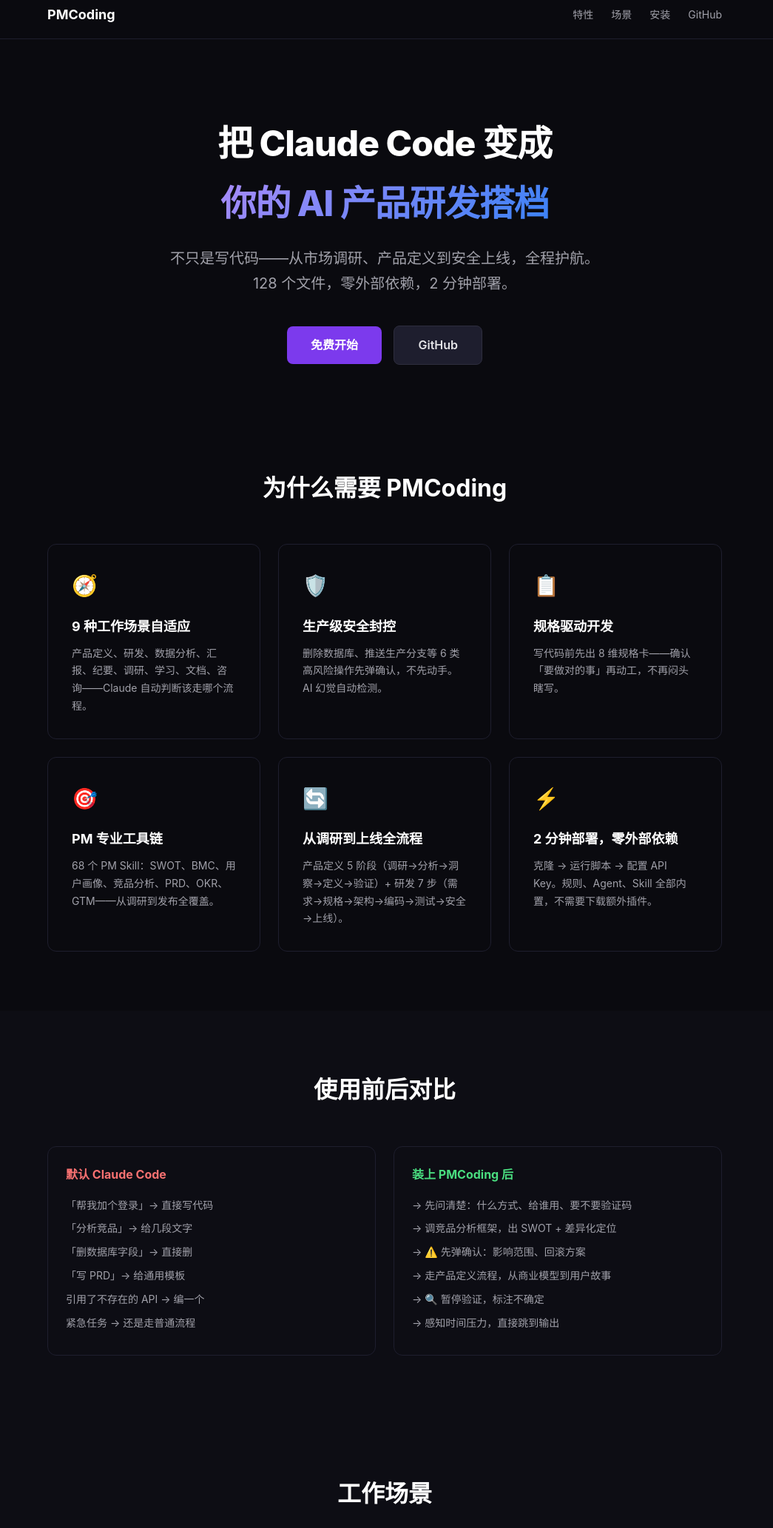
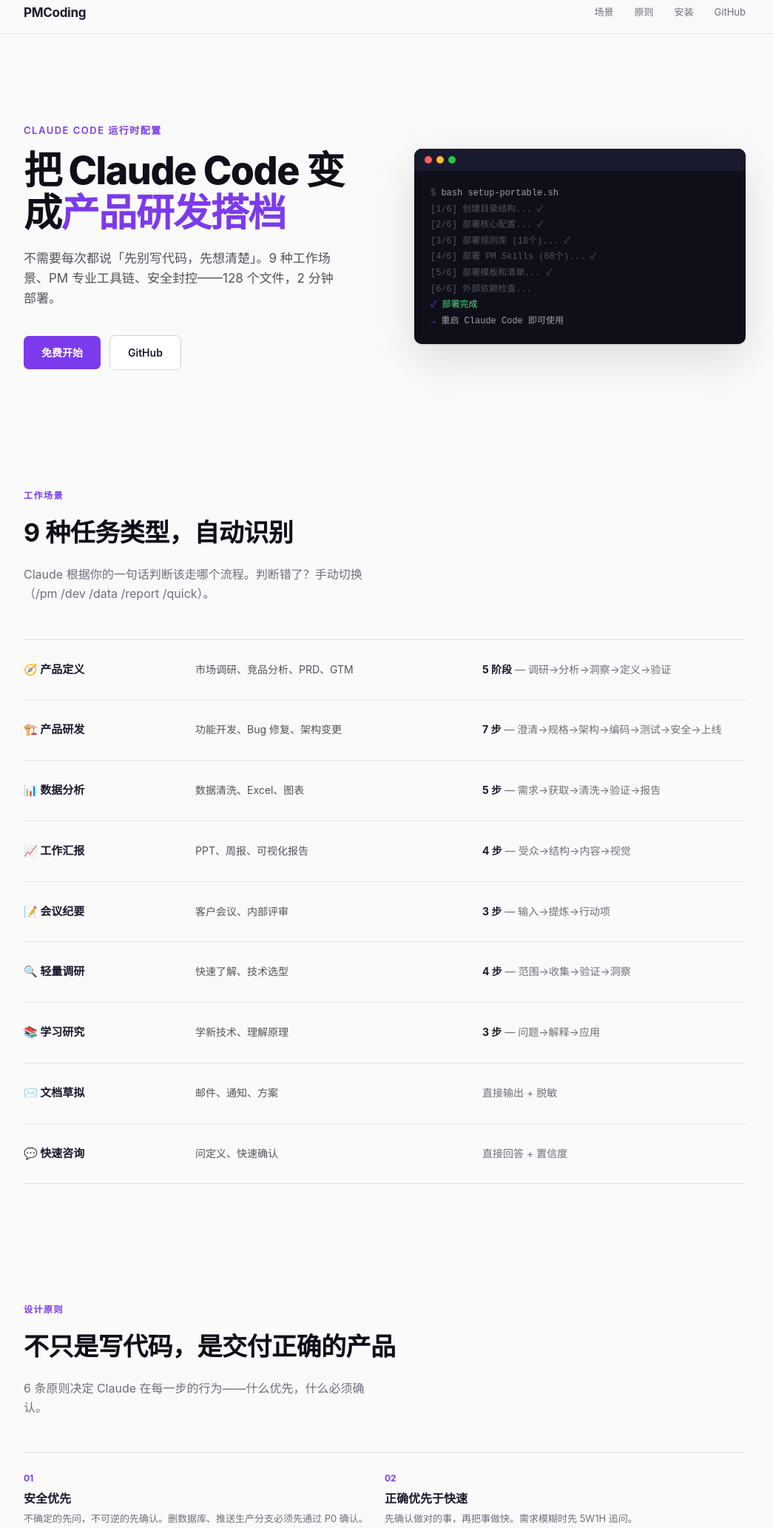
Before and after one commit to zhoupppp/pm-coding, a plain HTML site: page docs/index.html in a window 1280 px wide. Shown: the part 11-2076 px from the top of the page at 74% size, without its empty margins (120-1165 px from the left). Drawn offline with Linux system fonts and the light colour scheme.

Commit message:
design: 官网重设计 — 浅色模式 + 去卡片化
frontend-skill 审查后重写:
- 深色→浅色，单强调色 (#7c3aed)
- 终端窗口作为视觉锚点（展示部署流程）
- 6 个特性卡片→2 列边框分隔列表
- 场景表格→分行布局，去除卡片
- 精简文案，删 30% 重复内容
- 保持无外部依赖

```diff
--- a/docs/index.html
+++ b/docs/index.html
@@ -5,194 +5,273 @@
 <meta name="viewport" content="width=device-width, initial-scale=1.0">
 <title>PMCoding — 把 Claude Code 变成你的 AI 产品研发搭档</title>
 <style>
-*{box-sizing:border-box;margin:0;padding:0}
-body{font-family:-apple-system,BlinkMacSystemFont,"Segoe UI",sans-serif;background:#0a0a0f;color:#e4e4e7;line-height:1.7}
-.container{max-width:960px;margin:0 auto;padding:0 24px}
-nav{padding:16px 0;border-bottom:1px solid #1e1e2e}
-nav .container{display:flex;justify-content:space-between;align-items:center}
-nav a{color:#a1a1aa;text-decoration:none;font-size:14px}
-nav a:hover{color:#fff}
-.hero{padding:100px 0 60px;text-align:center}
-.hero h1{font-size:48px;font-weight:800;color:#fff;margin-bottom:16px;letter-spacing:-1px}
-.hero .gradient{background:linear-gradient(135deg,#a78bfa,#3b82f6);-webkit-background-clip:text;-webkit-text-fill-color:transparent}
-.hero p{font-size:20px;color:#a1a1aa;max-width:600px;margin:0 auto 40px}
-.btn{display:inline-block;padding:12px 32px;border-radius:8px;font-size:16px;font-weight:600;text-decoration:none;transition:all .2s}
-.btn-primary{background:#7c3aed;color:#fff;margin-right:12px}
+*,*::before,*::after{box-sizing:border-box;margin:0;padding:0}
+body{font-family:-apple-system,BlinkMacSystemFont,"Segoe UI",Roboto,sans-serif;color:#1a1a2e;background:#fafafa;line-height:1.65;-webkit-font-smoothing:antialiased}
+a{color:inherit}
+
+/* nav */
+nav{position:sticky;top:0;z-index:10;background:rgba(250,250,250,.85);backdrop-filter:blur(12px);border-bottom:1px solid #e5e5ea;padding:14px 0}
+nav .inner{max-width:1040px;margin:0 auto;padding:0 32px;display:flex;justify-content:space-between;align-items:center}
+nav .brand{font-size:17px;font-weight:700;color:#1a1a2e;text-decoration:none;letter-spacing:-.3px}
+nav .links{display:flex;gap:28px}
+nav .links a{font-size:13px;color:#6e6e7a;text-decoration:none;transition:color .15s}
+nav .links a:hover{color:#1a1a2e}
+
+/* hero */
+.hero{padding:120px 32px 80px;max-width:1040px;margin:0 auto;display:grid;grid-template-columns:1fr 1fr;gap:80px;align-items:center}
+.hero-eyebrow{font-size:13px;font-weight:600;color:#7c3aed;text-transform:uppercase;letter-spacing:1.5px;margin-bottom:16px}
+.hero h1{font-size:52px;font-weight:800;color:#0f0f1a;line-height:1.08;letter-spacing:-1.5px;margin-bottom:20px}
+.hero h1 span{color:#7c3aed}
+.hero p{font-size:17px;color:#52525b;max-width:420px;margin-bottom:36px;line-height:1.6}
+.hero .actions{display:flex;gap:12px;align-items:center}
+.btn{display:inline-flex;align-items:center;padding:11px 24px;border-radius:7px;font-size:14px;font-weight:600;text-decoration:none;transition:all .15s;cursor:pointer;border:none}
+.btn-primary{background:#7c3aed;color:#fff}
 .btn-primary:hover{background:#6d28d9}
-.btn-secondary{background:#1e1e2e;color:#e4e4e7;border:1px solid #2e2e3e}
-.btn-secondary:hover{background:#2e2e3e}
-.features{padding:80px 0}
-.features h2{font-size:32px;text-align:center;margin-bottom:48px;color:#fff}
-.feature-grid{display:grid;grid-template-columns:repeat(auto-fit,minmax(280px,1fr));gap:24px}
-.feature{border:1px solid #1e1e2e;border-radius:12px;padding:32px;transition:border-color .2s}
-.feature:hover{border-color:#7c3aed}
-.feature-icon{font-size:28px;margin-bottom:16px}
-.feature h3{font-size:18px;color:#fff;margin-bottom:8px}
-.feature p{color:#a1a1aa;font-size:14px}
-.scenarios{padding:80px 0;background:#0d0d14}
-.scenarios h2{font-size:32px;text-align:center;margin-bottom:48px;color:#fff}
-.table-wrap{overflow-x:auto}
-table{width:100%;border-collapse:collapse}
-th,td{padding:12px 16px;text-align:left;border-bottom:1px solid #1e1e2e}
-th{color:#a1a1aa;font-size:12px;text-transform:uppercase}
-td{font-size:14px}.td-type{font-weight:600;white-space:nowrap}
-.install{padding:80px 0}
-.install h2{font-size:32px;text-align:center;margin-bottom:48px;color:#fff}
-.code-block{background:#1e1e2e;border-radius:8px;padding:20px 24px;margin:16px 0;overflow-x:auto;position:relative}
-.code-block code{font-family:"JetBrains Mono",monospace;font-size:13px;color:#e4e4e7;white-space:pre}
-.step-label{color:#a78bfa;font-size:12px;font-weight:600;margin-bottom:4px}
-.before-after{padding:80px 0;background:#0d0d14}
-.before-after h2{font-size:32px;text-align:center;margin-bottom:48px;color:#fff}
-.compare-grid{display:grid;grid-template-columns:1fr 1fr;gap:24px}
-.compare-card{border:1px solid #1e1e2e;border-radius:12px;padding:24px}
-.compare-card h3{font-size:16px;margin-bottom:16px}
-.compare-card.bad h3{color:#f87171}
-.compare-card.good h3{color:#4ade80}
-.compare-card p{font-size:14px;color:#a1a1aa;margin-bottom:8px}
-.cta{padding:100px 0;text-align:center}
-.cta h2{font-size:36px;color:#fff;margin-bottom:16px}
-.cta p{color:#a1a1aa;font-size:18px;margin-bottom:40px}
-footer{padding:32px 0;border-top:1px solid #1e1e2e;text-align:center}
-footer p{color:#52525b;font-size:13px}
-footer a{color:#a1a1aa}
-@media(max-width:640px){.hero h1{font-size:32px}.compare-grid{grid-template-columns:1fr}}
+.btn-secondary{background:#fff;color:#1a1a2e;border:1px solid #d4d4d8}
+.btn-secondary:hover{background:#f4f4f5}
+
+/* terminal visual */
+.hero-right{position:relative}
+.terminal{background:#0f0f1a;border-radius:10px;overflow:hidden;box-shadow:0 20px 60px rgba(0,0,0,.12),0 1px 3px rgba(0,0,0,.08)}
+.terminal-bar{padding:10px 14px;background:#1a1a2e;display:flex;gap:6px}
+.terminal-bar span{width:10px;height:10px;border-radius:50%}
+.terminal-bar span:nth-child(1){background:#ff5f57}
+.terminal-bar span:nth-child(2){background:#febc2e}
+.terminal-bar span:nth-child(3){background:#28c840}
+.terminal-body{padding:20px 22px;font-family:"JetBrains Mono","Fira Code",monospace;font-size:12px;line-height:1.8;color:#a1a1aa}
+.terminal-body .prompt{color:#7c3aed}
+.terminal-body .cmd{color:#4ade80}
+.terminal-body .dim{color:#52525b}
+
+/* sections */
+.section{padding:80px 32px;max-width:1040px;margin:0 auto}
+.section-label{font-size:12px;font-weight:700;color:#7c3aed;text-transform:uppercase;letter-spacing:1.5px;margin-bottom:12px}
+.section h2{font-size:34px;font-weight:700;color:#0f0f1a;letter-spacing:-.5px;margin-bottom:16px;max-width:560px}
+.section .subtitle{font-size:16px;color:#6e6e7a;max-width:480px;margin-bottom:48px;line-height:1.6}
+
+/* scenario rows - no cards */
+.scenario-list{display:flex;flex-direction:column;gap:0}
+.scenario-row{display:grid;grid-template-columns:200px 1fr 1fr;gap:32px;padding:28px 0;border-bottom:1px solid #e5e5ea;align-items:baseline}
+.scenario-row:first-child{border-top:1px solid #e5e5ea}
+.scenario-type{font-weight:700;font-size:15px;color:#1a1a2e}
+.scenario-examples{font-size:14px;color:#52525b;line-height:1.6}
+.scenario-flow{font-size:14px;color:#6e6e7a;line-height:1.6}
+.scenario-flow strong{color:#1a1a2e}
+
+/* principles - grid, no cards */
+.principle-list{display:grid;grid-template-columns:1fr 1fr;gap:0}
+.principle{padding:24px 0;border-bottom:1px solid #e5e5ea}
+.principle:nth-child(-n+2){border-top:1px solid #e5e5ea}
+.principle-num{font-size:12px;font-weight:700;color:#7c3aed;margin-bottom:4px}
+.principle h4{font-size:16px;font-weight:700;color:#1a1a2e;margin-bottom:4px}
+.principle p{font-size:13px;color:#6e6e7a;line-height:1.5}
+
+/* install - two column, no cards */
+.install-grid{display:grid;grid-template-columns:1fr 1fr;gap:48px}
+.install-block h4{font-size:13px;font-weight:700;color:#7c3aed;text-transform:uppercase;letter-spacing:1px;margin-bottom:12px}
+.code-box{background:#fff;border:1px solid #e5e5ea;border-radius:8px;padding:18px 20px;font-family:"JetBrains Mono","Fira Code",monospace;font-size:12px;line-height:1.8;color:#52525b;overflow-x:auto}
+.code-box .c{color:#a1a1aa}
+
+/* cta */
+.cta{text-align:center;padding:100px 32px}
+.cta h2{font-size:34px;font-weight:700;color:#0f0f1a;letter-spacing:-.5px;margin-bottom:12px;max-width:500px;margin-left:auto;margin-right:auto}
+.cta p{font-size:16px;color:#6e6e7a;margin-bottom:32px}
+
+/* footer */
+footer{padding:24px 32px;max-width:1040px;margin:0 auto;border-top:1px solid #e5e5ea;display:flex;justify-content:space-between;align-items:center}
+footer p{font-size:12px;color:#a1a1aa}
+footer a{color:#6e6e7a;text-decoration:none}
+
+@media(max-width:768px){
+  .hero{grid-template-columns:1fr;gap:48px;padding:80px 24px 48px}
+  .hero h1{font-size:38px}
+  .scenario-row{grid-template-columns:1fr;gap:8px;padding:20px 0}
+  .scenario-row:first-child{border-top:none}
+  .scenario-type{border-top:1px solid #e5e5ea;padding-top:20px;margin-top:0}
+  .principle-list{grid-template-columns:1fr}
+  .install-grid{grid-template-columns:1fr;gap:32px}
+}
 </style>
 </head>
 <body>
+
 <nav>
-  <div class="container">
-    <a href="/" style="font-weight:700;color:#fff;font-size:18px">PMCoding</a>
-    <div style="display:flex;gap:24px">
-      <a href="#features">特性</a>
+  <div class="inner">
+    <a href="/" class="brand">PMCoding</a>
+    <div class="links">
       <a href="#scenarios">场景</a>
+      <a href="#principles">原则</a>
       <a href="#install">安装</a>
       <a href="https://github.com/zhoupppp/pm-coding">GitHub</a>
     </div>
   </div>
 </nav>
 
-<section class="hero">
-  <div class="container">
-    <h1>把 Claude Code 变成<br><span class="gradient">你的 AI 产品研发搭档</span></h1>
-    <p>不只是写代码——从市场调研、产品定义到安全上线，全程护航。128 个文件，零外部依赖，2 分钟部署。</p>
+<header class="hero">
+  <div class="hero-left">
+    <div class="hero-eyebrow">Claude Code 运行时配置</div>
+    <h1>把 Claude Code 变成<span>产品研发搭档</span></h1>
+    <p>不需要每次都说「先别写代码，先想清楚」。9 种工作场景、PM 专业工具链、安全封控——128 个文件，2 分钟部署。</p>
+    <div class="actions">
       <a href="#install" class="btn btn-primary">免费开始</a>
       <a href="https://github.com/zhoupppp/pm-coding" class="btn btn-secondary">GitHub</a>
     </div>
+  </div>
+  <div class="hero-right">
+    <div class="terminal">
+      <div class="terminal-bar"><span></span><span></span><span></span></div>
+      <div class="terminal-body">
+        <span class="dim">$</span> bash setup-portable.sh<br>
+        <span class="dim">[1/6] 创建目录结构... ✓</span><br>
+        <span class="dim">[2/6] 部署核心配置... ✓</span><br>
+        <span class="dim">[3/6] 部署规则库 (18个)... ✓</span><br>
+        <span class="dim">[4/6] 部署 PM Skills (68个)... ✓</span><br>
+        <span class="dim">[5/6] 部署模板和清单... ✓</span><br>
+        <span class="dim">[6/6] 外部依赖检查...</span><br>
+        <span class="prompt">✓</span> <span class="cmd">部署完成</span><br>
+        <span class="prompt">→</span> 重启 Claude Code 即可使用
+      </div>
+    </div>
+  </div>
+</header>
+
+<section class="section" id="scenarios">
+  <div class="section-label">工作场景</div>
+  <h2>9 种任务类型，自动识别</h2>
+  <p class="subtitle">Claude 根据你的一句话判断该走哪个流程。判断错了？手动切换（/pm /dev /data /report /quick）。</p>
+  <div class="scenario-list">
+    <div class="scenario-row">
+      <div class="scenario-type">🧭 产品定义</div>
+      <div class="scenario-examples">市场调研、竞品分析、PRD、GTM</div>
+      <div class="scenario-flow"><strong>5 阶段</strong> — 调研→分析→洞察→定义→验证</div>
+    </div>
+    <div class="scenario-row">
+      <div class="scenario-type">🏗️ 产品研发</div>
+      <div class="scenario-examples">功能开发、Bug 修复、架构变更</div>
+      <div class="scenario-flow"><strong>7 步</strong> — 澄清→规格→架构→编码→测试→安全→上线</div>
+    </div>
+    <div class="scenario-row">
+      <div class="scenario-type">📊 数据分析</div>
+      <div class="scenario-examples">数据清洗、Excel、图表</div>
+      <div class="scenario-flow"><strong>5 步</strong> — 需求→获取→清洗→验证→报告</div>
+    </div>
+    <div class="scenario-row">
+      <div class="scenario-type">📈 工作汇报</div>
+      <div class="scenario-examples">PPT、周报、可视化报告</div>
+      <div class="scenario-flow"><strong>4 步</strong> — 受众→结构→内容→视觉</div>
+    </div>
+    <div class="scenario-row">
+      <div class="scenario-type">📝 会议纪要</div>
+      <div class="scenario-examples">客户会议、内部评审</div>
+      <div class="scenario-flow"><strong>3 步</strong> — 输入→提炼→行动项</div>
+    </div>
+    <div class="scenario-row">
+      <div class="scenario-type">🔍 轻量调研</div>
+      <div class="scenario-examples">快速了解、技术选型</div>
+      <div class="scenario-flow"><strong>4 步</strong> — 范围→收集→验证→洞察</div>
+    </div>
+    <div class="scenario-row">
+      <div class="scenario-type">📚 学习研究</div>
+      <div class="scenario-examples">学新技术、理解原理</div>
+      <div class="scenario-flow"><strong>3 步</strong> — 问题→解释→应用</div>
+    </div>
+    <div class="scenario-row">
+      <div class="scenario-type">✉️ 文档草拟</div>
+      <div class="scenario-examples">邮件、通知、方案</div>
+      <div class="scenario-flow">直接输出 + 脱敏</div>
+    </div>
+    <div class="scenario-row">
+      <div class="scenario-type">💬 快速咨询</div>
+      <div class="scenario-examples">问定义、快速确认</div>
+      <div class="scenario-flow">直接回答 + 置信度</div>
+    </div>
+  </div>
 </section>
 
-<section class="features" id="features">
-  <div class="container">
-    <h2>为什么需要 PMCoding</h2>
-    <div class="feature-grid">
-      <div class="feature">
-        <div class="feature-icon">🧭</div>
-        <h3>9 种工作场景自适应</h3>
-        <p>产品定义、研发、数据分析、汇报、纪要、调研、学习、文档、咨询——Claude 自动判断该走哪个流程。</p>
+<section class="section" id="principles">
+  <div class="section-label">设计原则</div>
+  <h2>不只是写代码，是交付正确的产品</h2>
+  <p class="subtitle">6 条原则决定 Claude 在每一步的行为——什么优先，什么必须确认。</p>
+  <div class="principle-list">
+    <div class="principle">
+      <div class="principle-num">01</div>
+      <h4>安全优先</h4>
+      <p>不确定的先问，不可逆的先确认。删数据库、推送生产分支必须先通过 P0 确认。</p>
     </div>
-      <div class="feature">
-        <div class="feature-icon">🛡️</div>
-        <h3>生产级安全封控</h3>
-        <p>删除数据库、推送生产分支等 6 类高风险操作先弹确认，不先动手。AI 幻觉自动检测。</p>
+    <div class="principle">
+      <div class="principle-num">02</div>
+      <h4>正确优先于快速</h4>
+      <p>先确认做对的事，再把事做快。需求模糊时先 5W1H 追问。</p>
     </div>
-      <div class="feature">
-        <div class="feature-icon">📋</div>
-        <h3>规格驱动开发</h3>
-        <p>写代码前先出 8 维规格卡——确认「要做对的事」再动工，不再闷头瞎写。</p>
+    <div class="principle">
+      <div class="principle-num">03</div>
+      <h4>规格优先于代码</h4>
+      <p>先出 8 维规格卡——定义「完成」长什么样——再写第一行代码。</p>
     </div>
-      <div class="feature">
-        <div class="feature-icon">🎯</div>
-        <h3>PM 专业工具链</h3>
-        <p>68 个 PM Skill：SWOT、BMC、用户画像、竞品分析、PRD、OKR、GTM——从调研到发布全覆盖。</p>
+    <div class="principle">
+      <div class="principle-num">04</div>
+      <h4>验证优先于信任</h4>
+      <p>AI 生成的代码默认需要验证。Hallucination 检测自动触发。</p>
     </div>
-      <div class="feature">
-        <div class="feature-icon">🔄</div>
-        <h3>从调研到上线全流程</h3>
-        <p>产品定义 5 阶段（调研→分析→洞察→定义→验证）+ 研发 7 步（需求→规格→架构→编码→测试→安全→上线）。</p>
+    <div class="principle">
+      <div class="principle-num">05</div>
+      <h4>可回滚优先于完美</h4>
+      <p>每次代码变更都有退路。每个功能定义都附带回滚方案。</p>
     </div>
-      <div class="feature">
-        <div class="feature-icon">⚡</div>
-        <h3>2 分钟部署，零外部依赖</h3>
-        <p>克隆 → 运行脚本 → 配置 API Key。规则、Agent、Skill 全部内置，不需要下载额外插件。</p>
+    <div class="principle">
+      <div class="principle-num">06</div>
+      <h4>沉淀优先于重复</h4>
+      <p>每个任务结束自动沉淀经验。同一个坑不踩两次。</p>
+    </div>
+  </div>
+</section>
+
+<section class="section" id="install">
+  <div class="section-label">安装</div>
+  <h2>2 分钟，零外部依赖</h2>
+  <p class="subtitle">克隆仓库，运行脚本，配置 API Key。128 个文件全部内置，不需要额外下载插件。</p>
+  <div class="install-grid">
+    <div class="install-block">
+      <h4>新用户</h4>
+      <div class="code-box">
+        <span class="c"># 1. 克隆</span><br>
+        git clone https://github.com/zhoupppp/pm-coding.git ~/.pm-coding<br><br>
+        <span class="c"># 2. 部署</span><br>
+        bash ~/.pm-coding/setup-portable.sh<br><br>
+        <span class="c"># 3. 配置 API Key</span><br>
+        cp ~/.pm-coding/settings.example.json ~/.claude/settings.json<br>
+        <span class="c"># 编辑 settings.json 填入你的 Key</span><br><br>
+        <span class="c"># 4. 重启 Claude Code</span>
+      </div>
+    </div>
+    <div class="install-block">
+      <h4>老用户（更新）</h4>
+      <div class="code-box">
+        cd ~/.pm-coding<br>
+        git pull<br>
+        bash setup-portable.sh
+      </div>
+      <h4 style="margin-top:32px">验证安装</h4>
+      <div class="code-box" style="font-size:13px;font-family:-apple-system,BlinkMacSystemFont,sans-serif">
+        新会话中输入：<br>
+        <span style="color:#7c3aed">请读取 CLAUDE.md 的第一行标题</span><br><br>
+        预期输出：<br>
+        <span style="color:#4ade80"># 生产级 AI 产品研发引擎</span>
       </div>
     </div>
   </div>
 </section>
 
-<section class="before-after">
-  <div class="container">
-    <h2>使用前后对比</h2>
-    <div class="compare-grid">
-      <div class="compare-card bad">
-        <h3>默认 Claude Code</h3>
-        <p>「帮我加个登录」→ 直接写代码</p>
-        <p>「分析竞品」→ 给几段文字</p>
-        <p>「删数据库字段」→ 直接删</p>
-        <p>「写 PRD」→ 给通用模板</p>
-        <p>引用了不存在的 API → 编一个</p>
-        <p>紧急任务 → 还是走普通流程</p>
-      </div>
-      <div class="compare-card good">
-        <h3>装上 PMCoding 后</h3>
-        <p>→ 先问清楚：什么方式、给谁用、要不要验证码</p>
-        <p>→ 调竞品分析框架，出 SWOT + 差异化定位</p>
-        <p>→ ⚠️ 先弹确认：影响范围、回滚方案</p>
-        <p>→ 走产品定义流程，从商业模型到用户故事</p>
-        <p>→ 🔍 暂停验证，标注不确定</p>
-        <p>→ 感知时间压力，直接跳到输出</p>
-      </div>
-    </div>
-  </div>
-</section>
-
-<section class="scenarios" id="scenarios">
-  <div class="container">
-    <h2>工作场景</h2>
-    <div class="table-wrap">
-      <table>
-        <tr><th>场景</th><th>典型任务</th><th>Claude 的流程</th></tr>
-        <tr><td class="td-type">🧭 产品定义</td><td>市场调研、竞品分析、PRD、GTM</td><td>5 阶段：调研→分析→洞察→定义→验证</td></tr>
-        <tr><td class="td-type">🏗️ 产品研发</td><td>功能开发、Bug 修复、架构变更</td><td>7 步：澄清→规格→架构→编码→测试→安全→上线</td></tr>
-        <tr><td class="td-type">📊 数据分析</td><td>数据清洗、Excel、图表</td><td>5 步：需求→获取→清洗→验证→报告</td></tr>
-        <tr><td class="td-type">📈 工作汇报</td><td>PPT、周报、可视化报告</td><td>4 步：受众→结构→内容→视觉</td></tr>
-        <tr><td class="td-type">📝 会议纪要</td><td>客户会议、内部评审</td><td>3 步：输入→提炼→行动项</td></tr>
-        <tr><td class="td-type">🔍 轻量调研</td><td>快速了解、技术选型</td><td>4 步：范围→收集→验证→洞察</td></tr>
-        <tr><td class="td-type">📚 学习研究</td><td>学新技术、理解原理</td><td>3 步：问题→解释→应用</td></tr>
-        <tr><td class="td-type">✉️ 文档草拟</td><td>邮件、通知、方案</td><td>直接输出 + 脱敏</td></tr>
-        <tr><td class="td-type">💬 快速咨询</td><td>问定义、快速确认</td><td>直接回答 + 置信度</td></tr>
-      </table>
-    </div>
-  </div>
-</section>
-
-<section class="install" id="install">
-  <div class="container">
-    <h2>安装</h2>
-    <div class="step-label">新用户</div>
-    <div class="code-block"><code>git clone https://github.com/zhoupppp/pm-coding.git ~/.pm-coding
-bash ~/.pm-coding/setup-portable.sh
-cp ~/.pm-coding/settings.example.json ~/.claude/settings.json
-# 编辑 settings.json 填入你的 API Key，然后重启 Claude Code</code></div>
-    <div class="step-label" style="margin-top:32px">老用户（更新）</div>
-    <div class="code-block"><code>cd ~/.pm-coding && git pull && bash setup-portable.sh</code></div>
-    <p style="margin-top:16px;color:#a1a1aa;font-size:14px">
-      需要帮助？查看 <a href="https://github.com/zhoupppp/pm-coding/blob/master/PORTABLE-GUIDE.md" style="color:#a78bfa">完整文档</a> ·
-      提 <a href="https://github.com/zhoupppp/pm-coding/issues" style="color:#a78bfa">Issue</a>
-    </p>
-  </div>
-</section>
-
 <section class="cta">
-  <div class="container">
   <h2>让你的 Claude Code 从助手变成搭档</h2>
-    <p>128 个文件 · 零外部依赖 · MIT 开源</p>
+  <p>128 个文件 · MIT 开源 · 零外部依赖</p>
   <a href="#install" class="btn btn-primary">免费开始</a>
-  </div>
 </section>
 
 <footer>
-  <div class="container">
-    <p>PMCoding · MIT License · <a href="https://github.com/zhoupppp/pm-coding">GitHub</a></p>
-  </div>
+  <p>PMCoding · MIT License</p>
+  <a href="https://github.com/zhoupppp/pm-coding">GitHub</a>
 </footer>
+
 </body>
 </html>
```
Lines whose indentation alone changed are shown as unchanged.
